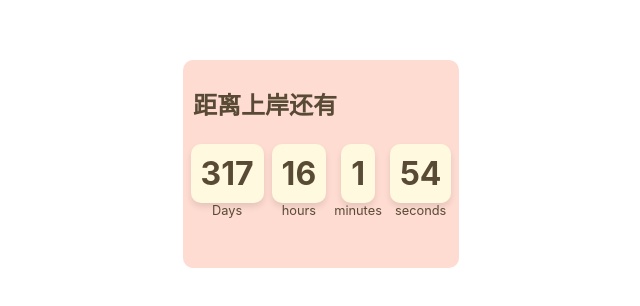
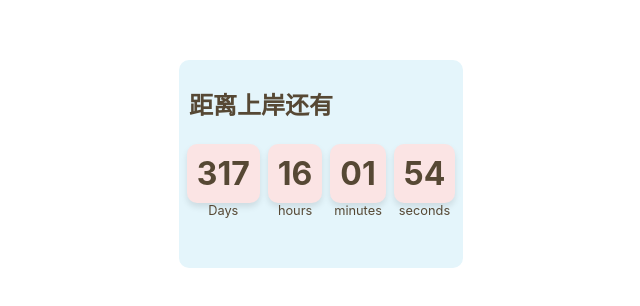
Before and after one commit to FishBookStudio/websitetest, a website built with Parcel: page components/2026postgraduate/index.html in a window 1280 px wide. Shown: the part 236-542 px from the top of the page, without its empty margins (319-959 px from the left). Built offline with nearby package versions, Linux system fonts and the light colour scheme.

Commit message:
postgraduateui

```diff
--- a/components/2026postgraduate/countdown.css
+++ b/components/2026postgraduate/countdown.css
@@ -1,4 +1,10 @@
 /* 全局样式 */
+:root{
+    --color-primary:#e4f5fb;
+    --color-secondary:#fbe4e4;
+    --color-accent:#a786df;
+    --color-text:#564834;
+}
 body {
     font-family: -apple-system, BlinkMacSystemFont, "Segoe UI", "Roboto", "Oxygen", "Ubuntu", "Cantarell", "Fira Sans", "Droid Sans", "Helvetica Neue", sans-serif;
     margin: 0;
@@ -11,13 +17,13 @@ body {
 
 /* 标题样式 */
 h1 {
-    color: #584a35;
+    color:var(--color-text);
     font-size: 1.5rem; /* 调整标题字体大小 */
     padding:0.4rem;
 }
 .countdown-container{
     height:200px;
-    background-color:#ffdcd1;
+    background-color:var(--color-primary);
     border-radius: 10px;
     padding:4px
 
@@ -49,8 +55,8 @@ h1 {
 .time-number {
     font-size: 2rem; /* 调整数字大小 */
     font-weight: bold;
-    color: #584a35; /* 白色字体 */
-    background-color: #fff9df; /* 设置背景颜色 */
+    color: var(--color-text); /* 白色字体 */
+    background-color: var(--color-secondary); /* 设置背景颜色 */
     padding: 10px; /* 给数字增加内边距 */
     border-radius: 10px; /* 设置圆角 */
     box-shadow: 0 4px 6px rgba(0, 0, 0, 0.1); /* 设置阴影效果 */
@@ -59,7 +65,7 @@ h1 {
 /* 标签样式 */
 .time-label {
     font-size: 0.8rem; /* 调整标签字体大小 */
-    color: #584a35;
+    color: var(--color-text);
 }
 
 /* 数字翻页效果 */
--- a/components/2026postgraduate/countdown.js
+++ b/components/2026postgraduate/countdown.js
@@ -1,4 +1,4 @@
-// 设置目标日期：2026年考研日期
+// 设置目标日期：2025年12月25日
 const targetDate = new Date("2025-12-25T00:00:00").getTime();
 
 // 更新倒计时
@@ -12,11 +12,11 @@ function updateCountdown() {
     const minutes = Math.floor((timeRemaining % (1000 * 60 * 60)) / (1000 * 60));
     const seconds = Math.floor((timeRemaining % (1000 * 60)) / 1000);
 
-    // 更新页面上的倒计时
+    // 使用padStart确保个位数补0
     document.getElementById("days-number").textContent = days;
-    document.getElementById("hours-number").textContent = hours;
-    document.getElementById("minutes-number").textContent = minutes;
-    document.getElementById("seconds-number").textContent = seconds;
+    document.getElementById("hours-number").textContent = String(hours).padStart(2, '0');
+    document.getElementById("minutes-number").textContent = String(minutes).padStart(2, '0');
+    document.getElementById("seconds-number").textContent = String(seconds).padStart(2, '0');
 
     // 如果倒计时结束
     if (timeRemaining <= 0) {
```
